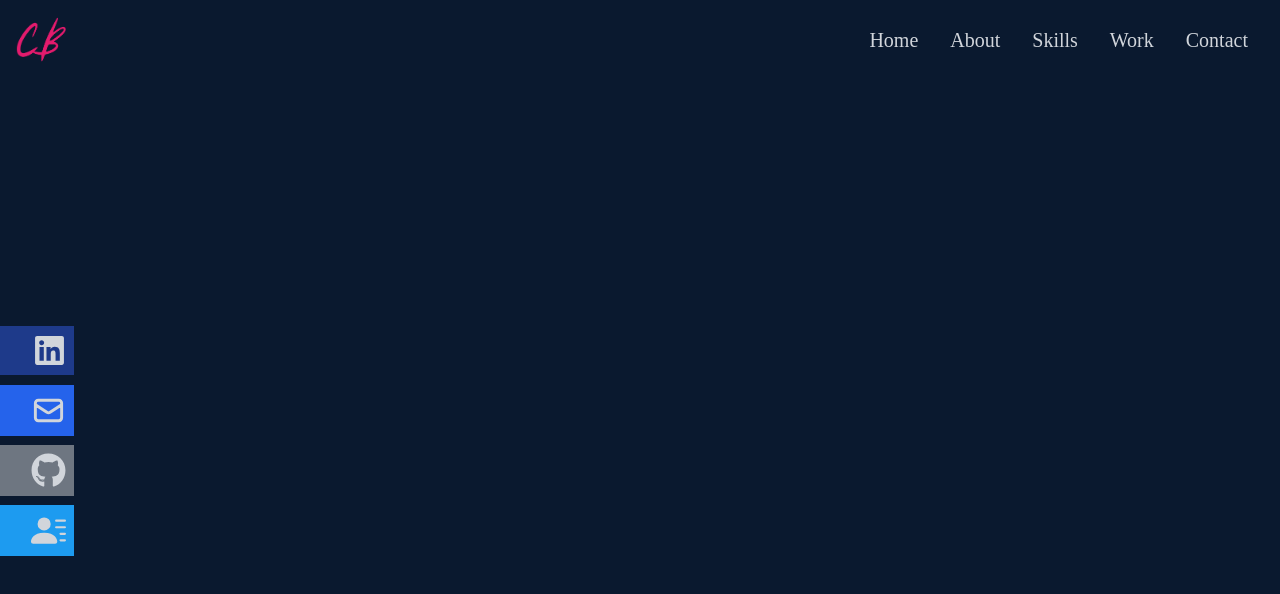
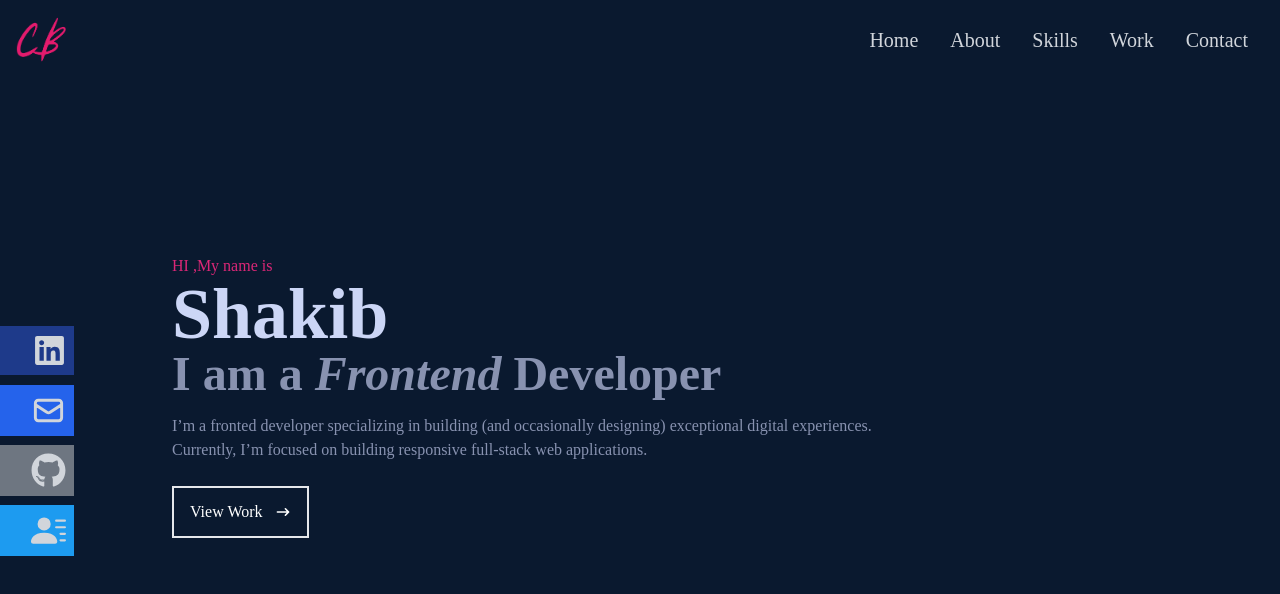
Before and after one commit to mshakibdev/about-me, a React (Create React App) app: page / in a window 1280 px wide. Shown: the top 594 px of the page. Built offline with nearby package versions, Linux system fonts and the light colour scheme.

Commit message:
hero section end

```diff
--- a/src/App.js
+++ b/src/App.js
@@ -1,5 +1,4 @@
-import {NavBar} from './components'
-import Home from './components/Home'
+import {NavBar, Home} from './components'
 
 function App() {
 	return (
--- a/src/components/Home.jsx
+++ b/src/components/Home.jsx
@@ -1,7 +1,34 @@
 import React from 'react'
+import {HiArrowNarrowRight} from 'react-icons/hi'
 
 const Home = () => {
-	return <div className='w-full h-screen bg-[#0a192f]'>Home</div>
+	return (
+		<div name='home' className='w-full h-screen bg-[#0a192f]'>
+			{/* Container */}
+			<div className='max-w-[1000px] mx-auto  h-full flex flex-col justify-center px-8 '>
+				<p className='text-pink-600'>HI ,My name is</p>
+				<h1 className='text-4xl  sm:text-7xl font-bold text-[#ccd6f6]'>
+					Shakib
+				</h1>
+				<h2 className='text-4xl sm:text-5xl font-bold text-[#8892b0]'>
+					I am a <span className='italic'>Frontend</span> Developer
+				</h2>
+				<p className='text-[#8892b0] py-4 max-w-[700px]'>
+					I’m a fronted developer specializing in building (and occasionally
+					designing) exceptional digital experiences. Currently, I’m focused on
+					building responsive full-stack web applications.
+				</p>
+				<div>
+					<button className='group text-white border-2 px-4 py-3 flex items-center my-2 hover:bg-pink-600 hover:border-pink-800'>
+						View Work{' '}
+						<span className='group-hover:rotate-90 duration-300'>
+							<HiArrowNarrowRight className='ml-3' />
+						</span>
+					</button>
+				</div>
+			</div>
+		</div>
+	)
 }
 
 export default Home
--- a/src/components/index.js
+++ b/src/components/index.js
@@ -1,3 +1,4 @@
 import NavBar from './NavBar'
+import Home from './Home'
 
-export {NavBar}
+export {NavBar,Home}
```
